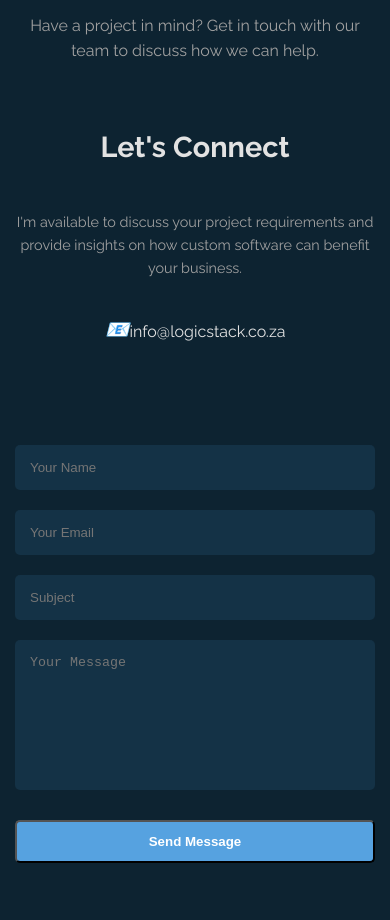
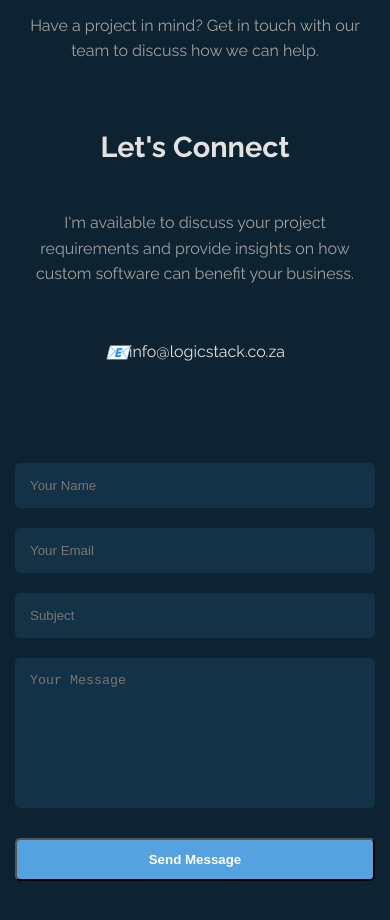
Before and after one commit to Stibot-dev/Logicstack-website, a plain HTML site: page index.html in a window 390 px wide. Shown: the part 6100-7020 px from the top of the page. Drawn offline with nearby package versions, Linux system fonts and the light colour scheme.

Commit message:
Fixed email

```diff
--- a/index.html
+++ b/index.html
@@ -1078,29 +1078,6 @@
         }
 
         /* Update contact info styles */
-        @media (max-width: 768px) {
-            .contact-info {
-                word-break: break-word; /* Allows email to wrap properly */
-            }
-
-            .contact-info p {
-                font-size: 0.9rem; /* Slightly smaller font on mobile */
-                margin-bottom: 15px;
-            }
-
-            .contact-info i {
-                width: 25px; /* Fixed width for icons to align text */
-                margin-right: 10px;
-            }
-
-            .contact-info a {
-                display: inline-block;
-                word-wrap: break-word;
-                max-width: 100%;
-            }
-        }
-
-        /* Add these styles for the contact info section */
         .contact-info {
             display: flex;
             flex-direction: column;
@@ -1129,18 +1106,19 @@
             .contact-info p {
                 justify-content: center;
                 flex-wrap: wrap;
+                gap: 20px; /* Increased gap between icon and text */
             }
 
             .contact-info a {
                 word-break: break-all;
                 font-size: 0.9rem;
+                padding: 0 10px; /* Added padding around email */
             }
 
             .contact-info i {
-                margin: 0 auto;
-                display: block;
+                margin: 0;
+                display: inline-block;
                 font-size: 1.2rem;
-                margin-bottom: 5px;
             }
         }
     </style>
```
